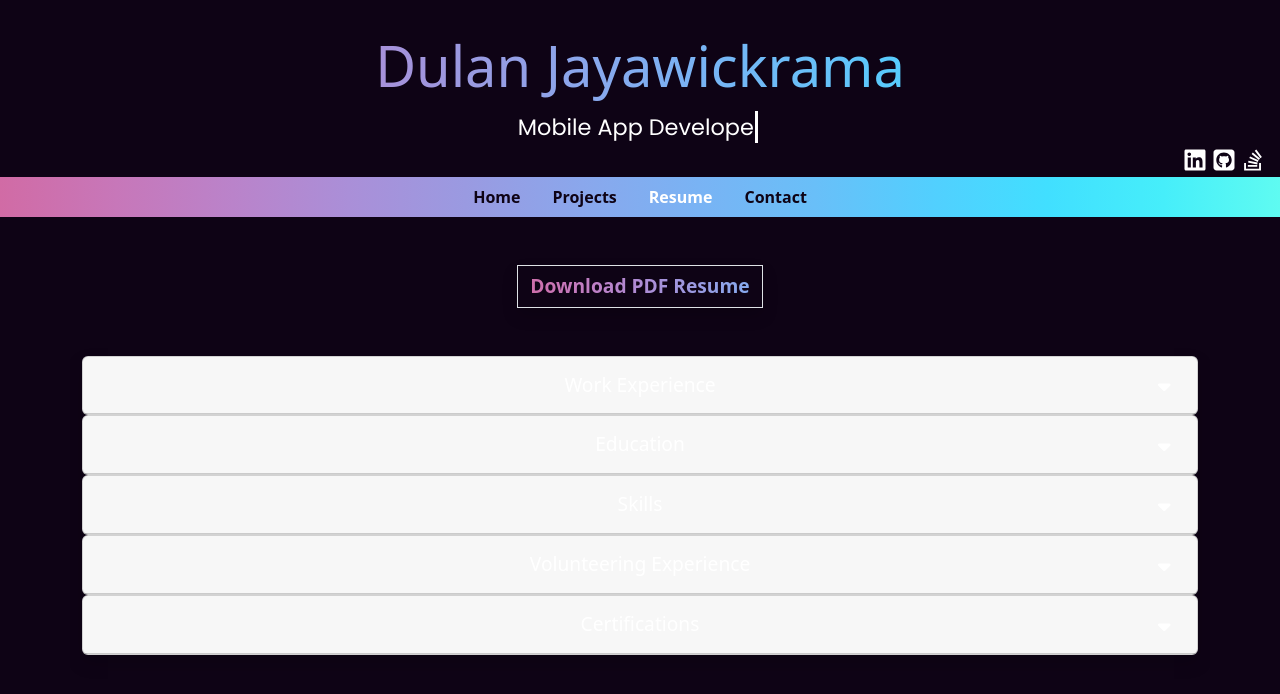
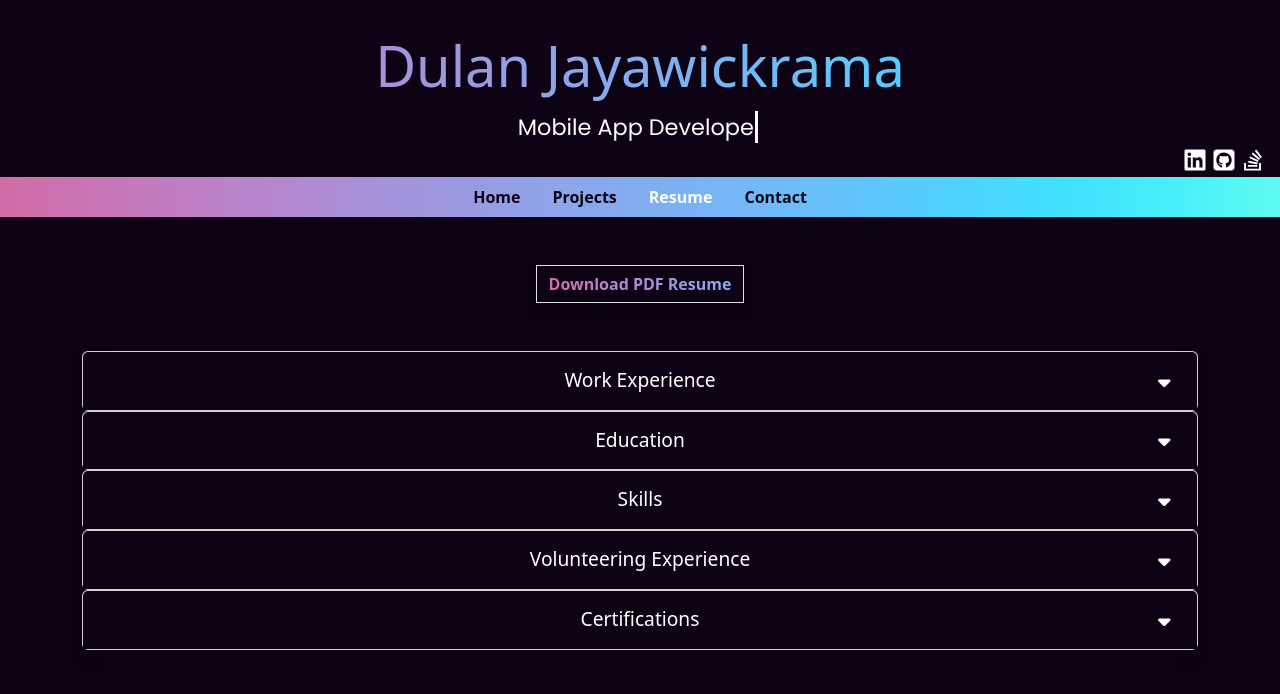
Before and after one commit to realDulanJay/my-portfolio, an Angular app: page /resume in a window 1280 px wide. Shown: the top 694 px of the page. Built offline with nearby package versions, Linux system fonts and the light colour scheme.

Commit message:
Update resume

```diff
--- a/src/app/resume/resume.component.css
+++ b/src/app/resume/resume.component.css
@@ -39,7 +39,7 @@
   } */
 }
 
-.accordions .panel-collapse {
+/* .accordions .panel-collapse {
   background-color: #0e0315;
 }
 
@@ -59,9 +59,9 @@
 
 .card-header:hover {
   background-color: #302e31;
-}
+} */
 
-/* accordion-group::ng-deep .card-header {
+accordion-group::ng-deep .card-header {
   background-color: #0e0315;
 }
 accordion-group::ng-deep .btn {
@@ -75,7 +75,7 @@ accordion-group::ng-deep .btn:active {
 
 accordion-group::ng-deep .card-header:hover {
   background-color: #302e31;
-} */
+}
 
 .white-text {
   color: white;
```
